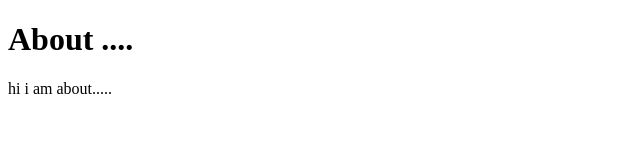
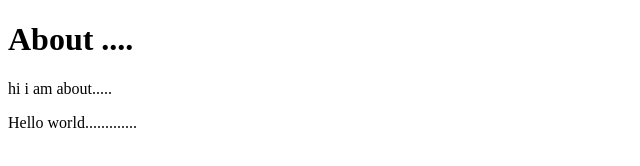
Before and after one commit to Shankar-Sala/Learning-Git-Github, a plain HTML site: page about.html in a window 1280 px wide. Shown: the whole page, without its empty margins (0-640 px from the left). Drawn offline with Linux system fonts and the light colour scheme.

Commit message:
add paragraph

```diff
--- a/about.html
+++ b/about.html
@@ -8,5 +8,6 @@
 <body>
   <h1>About .... </h1>
   <p>hi i am about.....</p>
+  <p>Hello world.............</p>
 </body>
 </html>
```
